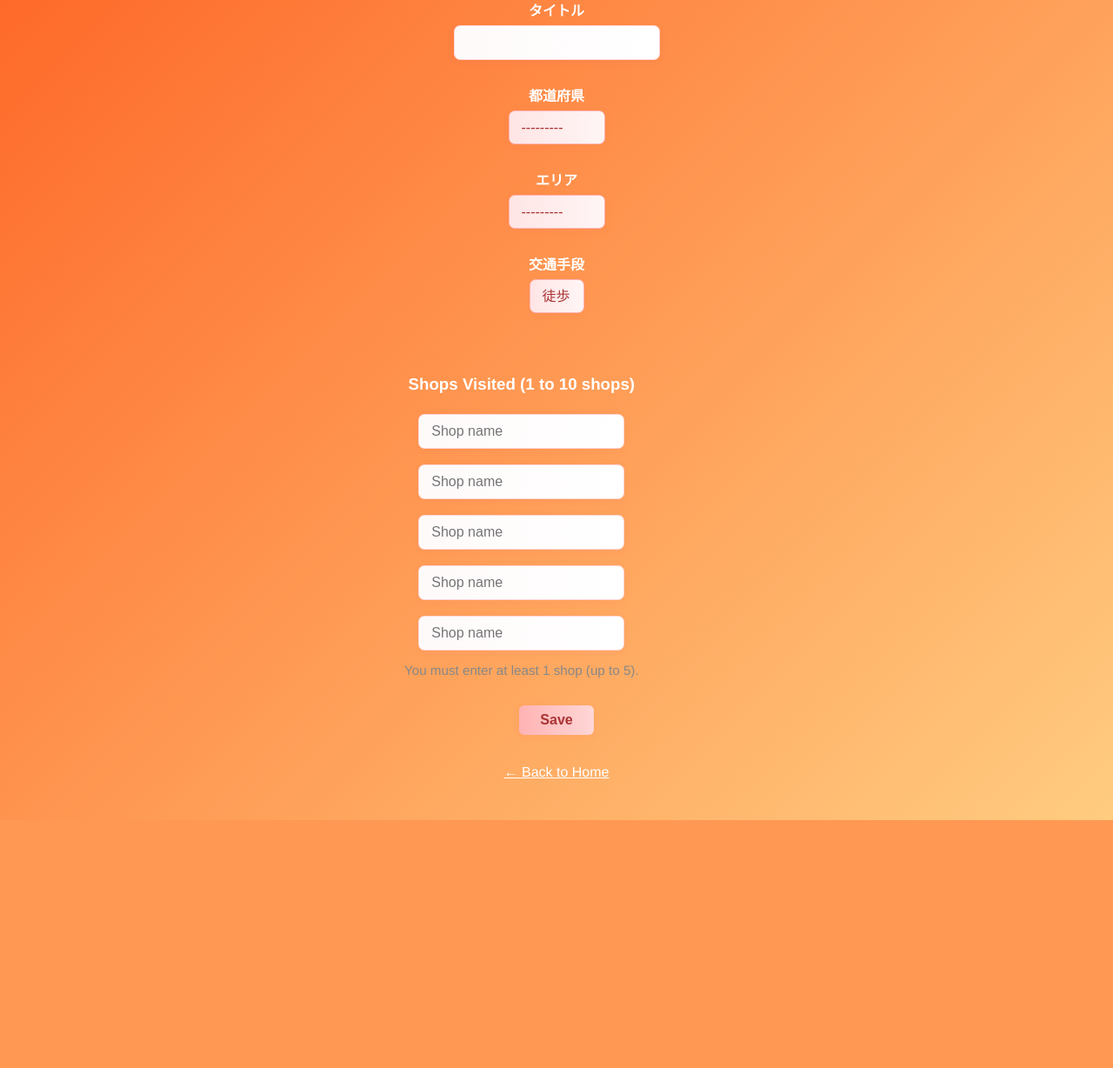
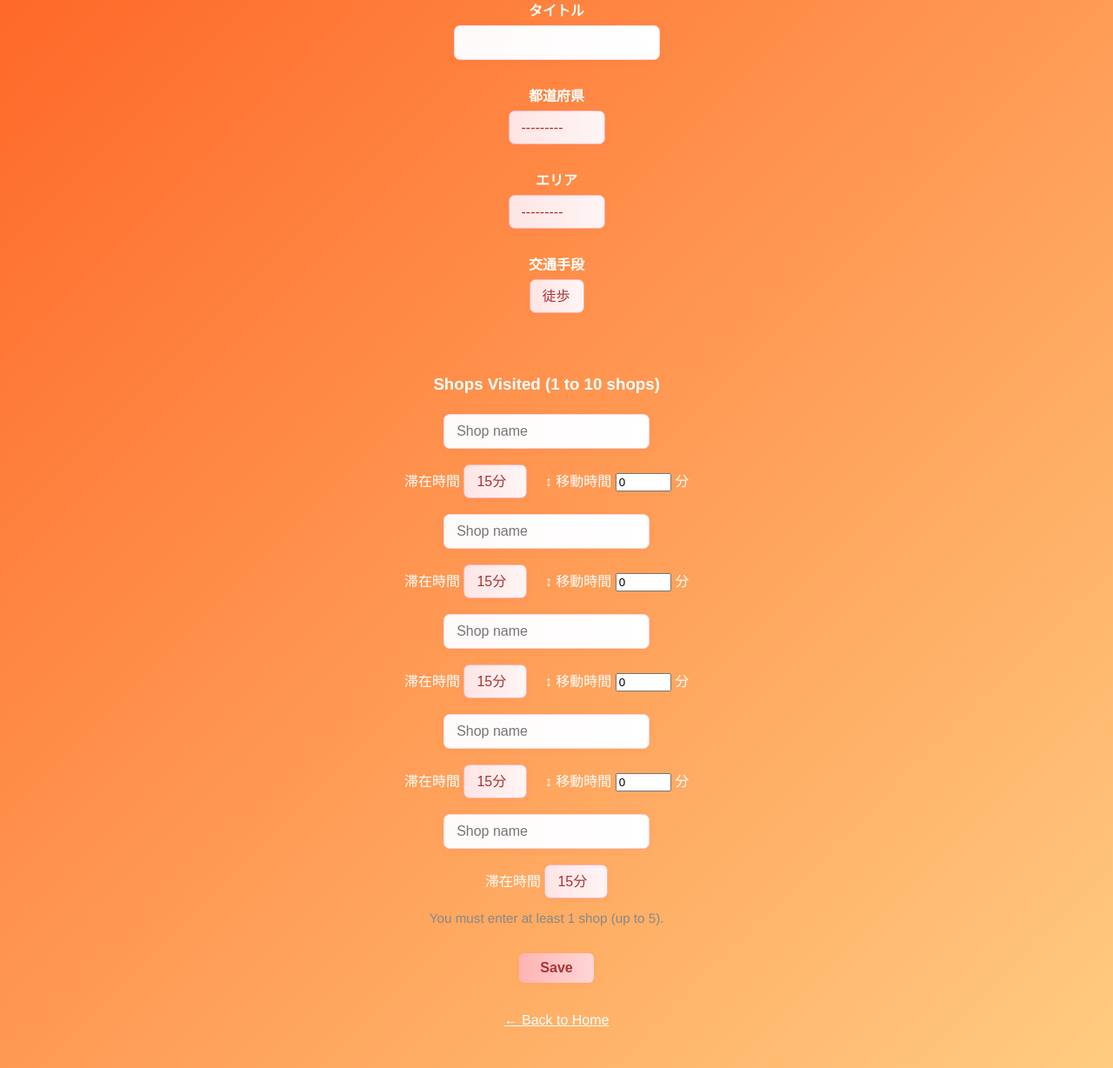
Before and after one commit to kurihara-ryo/koimichi_finish, a Django app: page /plans/new/ in a window 1280 px wide. Shown: the part 216-1444 px from the top of the page at 87% size. Before the commit the page ends 1159 px from the top, so only its background shows below. Run offline with Django 5.2, Linux system fonts and the light colour scheme; a user stored in the database is signed in.

Commit message:
移動時間を追加、参照はまだ

```diff
--- a/plans/forms.py
+++ b/plans/forms.py
@@ -15,14 +15,27 @@
             "default_mode": forms.Select(choices=TRAVEL_MODES),
         }
 
-# Spot（店名のみ）用フォーム
+# Spot（店名＋滞在時間）用フォーム
 class SpotNameForm(forms.ModelForm):
+    STAY_MINUTES_CHOICES = [(i, f"{i}分") for i in range(15, 241, 15)]
+    stay_minutes = forms.ChoiceField(
+        choices=STAY_MINUTES_CHOICES,
+        label="滞在時間（分）",
+        widget=forms.Select(attrs={"class": "form-control"})
+    )
+    name = forms.CharField(
+        required=False,
+        label="Shop Name",
+        widget=forms.TextInput(attrs={"placeholder": "Shop name", "class": "form-control"})
+    )
     class Meta:
         model = Spot
-        fields = ["name"]
-        labels = {"name": "Shop Name"}
+        fields = ["name", "stay_minutes"]
+        labels = {
+            "name": "Shop Name",
+        }
         widgets = {
-            "name": forms.TextInput(attrs={"placeholder": "Shop name", "class": "form-control"})
+            "name": forms.TextInput(attrs={"placeholder": "Shop name", "class": "form-control"}),
         }
 
 # Spotフォームセット（5個固定、1以上必須、Add/Deleteなし）
--- a/plans/views.py
+++ b/plans/views.py
@@ -34,10 +34,13 @@
             plan.is_public = True  # 常に公開
             plan.save()
             spots = formset.save(commit=False)
-            for i, spot in enumerate(spots):
-                spot.plan = plan
-                spot.order = i + 1
-                spot.save()
+            order = 1
+            for spot in spots:
+                if spot.name:  # 店名が空でなければ保存
+                    spot.plan = plan
+                    spot.order = order
+                    spot.save()
+                    order += 1
             messages.success(request, "プランを作成しました。")
             return redirect("plan_detail", pk=plan.pk)
     else:
@@ -71,6 +74,8 @@
     })
 
 def logout_view(request):
+    # セッションを完全クリアしてからlogout
+    request.session.flush()
     logout(request)
     messages.success(request, "You have been logged out.")
     return redirect('login')
--- a/templates/plans/plan_detail.html
+++ b/templates/plans/plan_detail.html
@@ -15,7 +15,10 @@
   <h3 style="margin-top:24px;">Shops Visited</h3>
   <ol>
     {% for spot in plan.spots.all %}
-      <li>{{ spot.name }}</li>
+      <li>
+        {{ spot.name }}
+        <span style="color:#ffffff; font-size:0.95em;">（{{ spot.stay_minutes }}分）</span>
+      </li>
     {% empty %}
       <li>No shops registered.</li>
     {% endfor %}
--- a/templates/plans/plan_form.html
+++ b/templates/plans/plan_form.html
@@ -1,5 +1,70 @@
 {% extends "base.html" %}
 {% block title %}プラン作成{% endblock %}
+
+<style>
+/* 入力欄とプルダウンの高さ・フォントを揃える */
+.shop-formset-item {
+  margin-bottom: 18px;
+  display: flex;
+  flex-direction: column;
+  align-items: flex-start;
+  gap: 4px;
+}
+.shop-formset-row {
+  display: flex !important;
+  flex-direction: row !important;
+  align-items: center !important;
+  gap: 12px !important;
+  width: 100%;
+}
+.shop-formset-item input[type="text"] {
+  height: 40px !important;
+  font-size: 16px !important;
+  box-sizing: border-box !important;
+  border-radius: 7px !important;
+  border: 1.5px solid #ffb3b3 !important;
+  display: block !important;
+  background: linear-gradient(90deg, #fffafa 0%, #ffffff 100%) !important;
+  color: #a33 !important;
+  margin: 0 !important;
+  padding: 0 14px !important;
+  line-height: 40px !important;
+  width: 100%;
+}
+.shop-formset-item .form-label {
+  font-size: 0.95em;
+  color: #444;
+  margin-bottom: 0;
+  white-space: nowrap;
+  display: inline-block;
+  margin-top: 0;
+}
+.shop-formset-item select,
+.shop-formset-item input[type="number"] {
+  height: 40px !important;
+  font-size: 16px !important;
+  box-sizing: border-box !important;
+  border-radius: 7px !important;
+  border: 1.5px solid #ffb3b3 !important;
+  display: inline-block !important;
+  background: linear-gradient(90deg, #ffe5e5 0%, #fff5f5 100%) !important;
+  color: #a33 !important;
+  margin: 0 !important;
+  padding: 0 14px !important;
+  line-height: 40px !important;
+  width: auto !important;
+  min-width: 90px;
+}
+.shop-formset-item input[type="number"] {
+  width: 80px !important;
+}
+.shop-formset-item .white-min {
+  font-size:0.95em;
+  color:#fff !important;
+  margin-left:2px;
+  display: inline-block;
+}
+</style>
 {% block content %}
 
 <div class="plan-form-vertical">
@@ -23,9 +88,21 @@
       {{ formset.management_form }}
       <div id="shop-formset-list">
         {% for spot_form in formset %}
-          <div class="shop-formset-item" style="margin-bottom: 10px;">
+          <div class="shop-formset-item">
             {{ spot_form.name }}
+            <div class="shop-formset-row">
+              <span class="form-label">滞在時間</span>
+              {{ spot_form.stay_minutes }}
+              {% if not forloop.last %}
+                <span class="form-label" style="margin:0 0 0 16px;">↕ 移動時間</span>
+                <input type="number" name="move_minutes_{{ forloop.counter0 }}" min="0" max="180" step="1" value="0" />
+                <span class="white-min">分</span>
+              {% endif %}
+            </div>
             {% for e in spot_form.name.errors %}
+              <div style="color:#c00; font-size:0.9em;">{{ e }}</div>
+            {% endfor %}
+            {% for e in spot_form.stay_minutes.errors %}
               <div style="color:#c00; font-size:0.9em;">{{ e }}</div>
             {% endfor %}
           </div>
```
Also changed, not shown: db.sqlite3, plans/templatetags/plan_extras.py (added).
